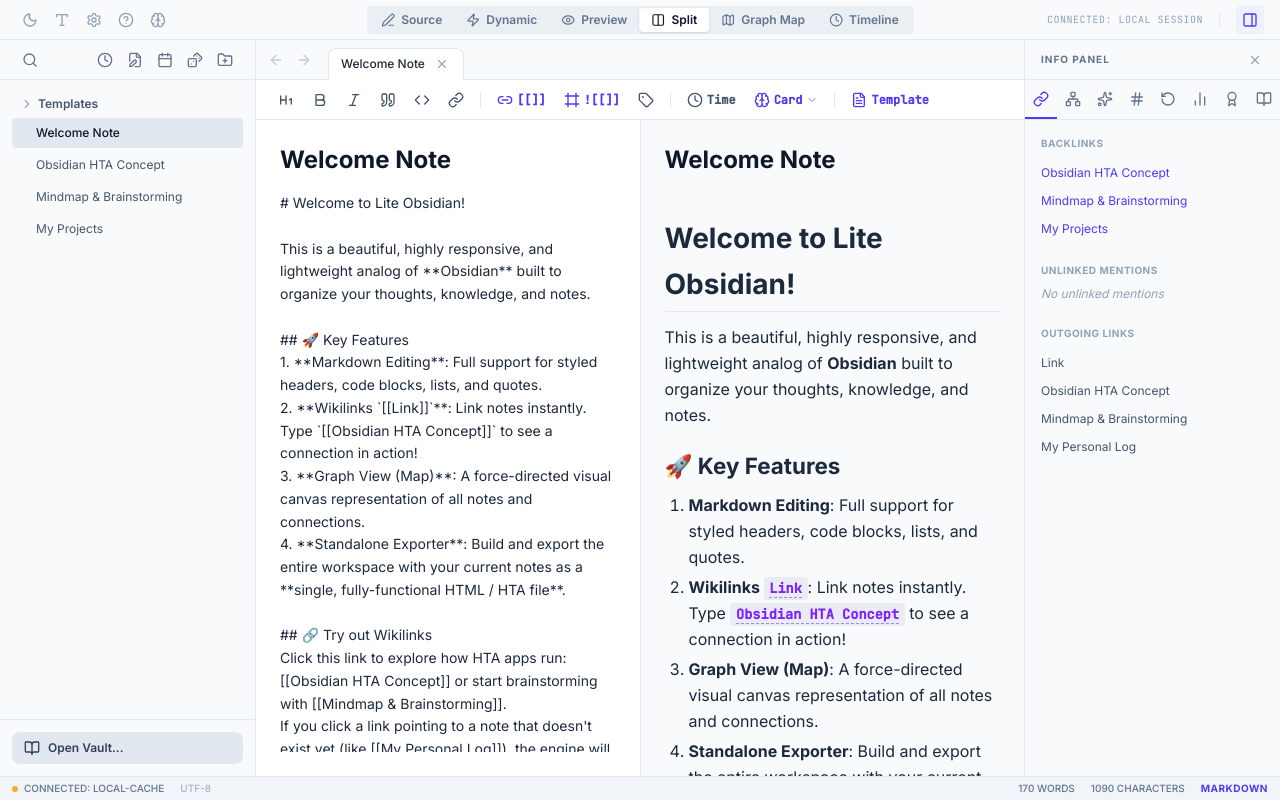
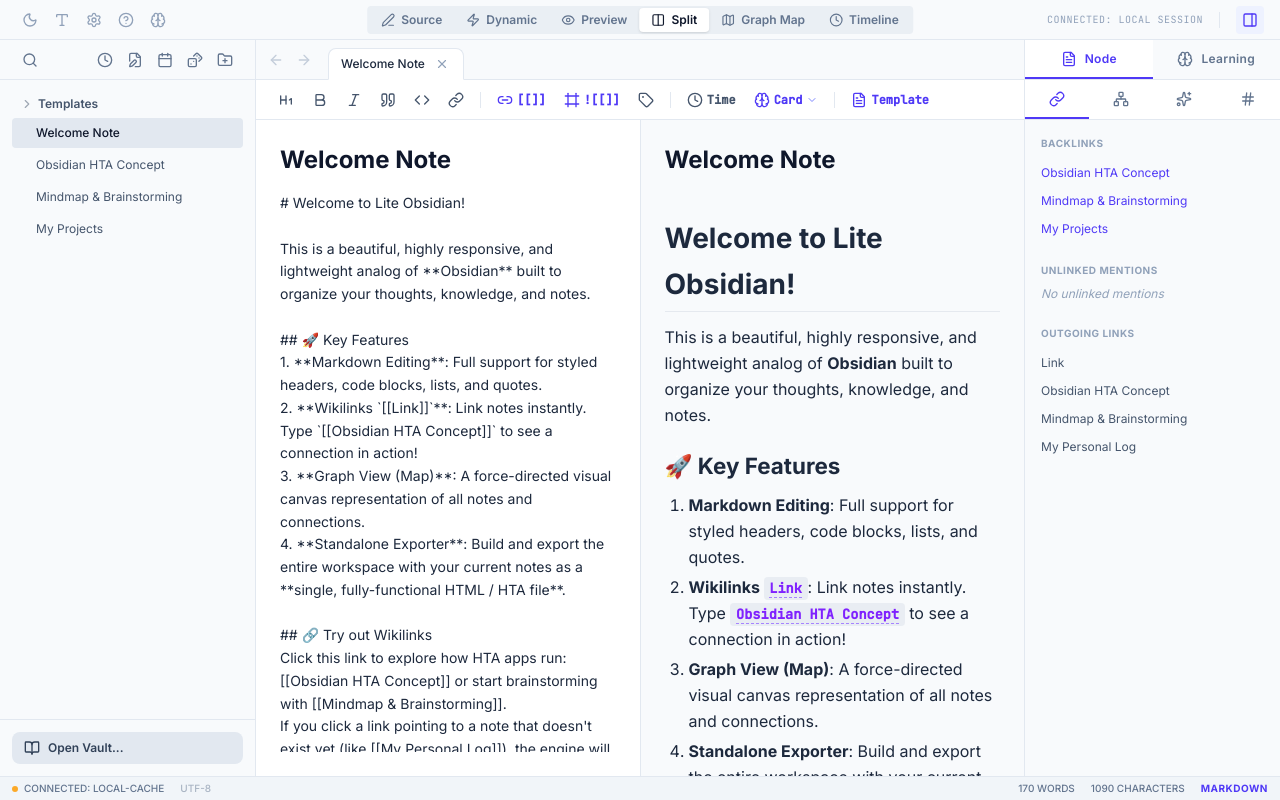
Before and after one commit to yoda887/LightObsidian, a React (Vite) app: page / in a window 1280 px wide. Both pictures are taken after a click on the button 1250 px from the left and 19 px from the top of the page. Built offline with nearby package versions, Linux system fonts and the light colour scheme.

Commit message:
feat(ui): split right sidebar tabs into Node and Learning sections, replace Infopanel header

```diff
--- a/src/components/RightSidebar.tsx
+++ b/src/components/RightSidebar.tsx
@@ -1,6 +1,6 @@
 import { useState, useMemo, useEffect } from "react";
 import { Note } from "../types";
-import { Link, Hash, X, Sparkles, RotateCcw, Check, FileText, Network, BarChart2, Award, BookOpen } from "lucide-react";
+import { Link, Hash, X, Sparkles, RotateCcw, Check, FileText, Network, BarChart2, Award, BookOpen, Brain } from "lucide-react";
 import { Flashcard, extractFlashcards } from "../flashcards";
 import { splitFrontmatter, parseYamlMetadata, updateYamlMetadata } from "../utils";
 
@@ -34,6 +34,13 @@
   const [activeTab, setActiveTab] = useState<"links" | "tags" | "context" | "focus" | "graph" | "stats" | "skills" | "reading">(initialTab || "links");
   const [selectedTag, setSelectedTag] = useState<string | null>(null);
   const [hoveredNodeId, setHoveredNodeId] = useState<string | null>(null);
+
+  const isLearningTab = ["focus", "stats", "skills", "reading"].includes(activeTab);
+
+  const setMainTab = (tab: "node" | "learning") => {
+    if (tab === "node" && isLearningTab) setActiveTab("links");
+    if (tab === "learning" && !isLearningTab) setActiveTab("reading");
+  };
 
   // Sync tab with initialTab prop when it changes
   useEffect(() => {
@@ -349,72 +356,100 @@
 
   return (
     <aside className="w-64 bg-slate-50 dark:bg-zinc-950 border-l border-slate-200 dark:border-zinc-800 flex flex-col shrink-0 h-full">
-      {/* Header */}
-      <div className="h-10 flex items-center justify-between px-3 border-b border-slate-200 dark:border-zinc-800 shrink-0 bg-slate-50 dark:bg-zinc-900">
-        <span className="text-[10px] font-bold text-slate-500 dark:text-zinc-400 uppercase tracking-widest pl-1">
-          Info Panel
-        </span>
+      {/* Main Tabs (Node vs Learning) */}
+      <div className="h-10 flex border-b border-slate-200 dark:border-zinc-800 shrink-0 bg-slate-50 dark:bg-zinc-900">
         <button
-          onClick={onClose}
-          className="p-1.5 text-slate-400 hover:text-slate-600 dark:hover:text-zinc-200 hover:bg-slate-200 dark:hover:bg-zinc-800 rounded transition-colors cursor-pointer"
-          title="Close panel"
+          onClick={() => setMainTab('node')}
+          className={`flex-1 flex items-center justify-center gap-2 h-full transition-colors font-semibold text-xs tracking-wide cursor-pointer ${
+            !isLearningTab
+              ? 'text-indigo-600 dark:text-indigo-400 bg-white dark:bg-zinc-950 border-b-2 border-indigo-600 dark:border-indigo-400'
+              : 'text-slate-500 dark:text-zinc-400 hover:text-slate-700 dark:hover:text-zinc-300 bg-transparent border-b-2 border-transparent'
+          }`}
         >
-          <X className="w-3.5 h-3.5" />
+          <FileText className="w-4 h-4" />
+          Node
+        </button>
+        <button
+          onClick={() => setMainTab('learning')}
+          className={`flex-1 flex items-center justify-center gap-2 h-full transition-colors font-semibold text-xs tracking-wide cursor-pointer ${
+            isLearningTab
+              ? 'text-rose-600 dark:text-rose-400 bg-white dark:bg-zinc-950 border-b-2 border-rose-600 dark:border-rose-400'
+              : 'text-slate-500 dark:text-zinc-400 hover:text-slate-700 dark:hover:text-zinc-300 bg-transparent border-b-2 border-transparent'
+          }`}
+        >
+          <Brain className="w-4 h-4" />
+          Learning
         </button>
       </div>
 
-      {/* Tabs */}
-      <div className="flex border-b border-slate-200 dark:border-zinc-800 shrink-0 h-10">
+      {/* Sub Tabs */}
+      <div className="flex border-b border-slate-200 dark:border-zinc-800 shrink-0 h-10 bg-white dark:bg-zinc-950">
+        {!isLearningTab ? (
+          <>
             <button
-          onClick={() => setActiveTab("links")}
+              onClick={() => setActiveTab('links')}
               className={`flex-1 flex items-center justify-center h-full transition-colors cursor-pointer ${
-            activeTab === "links"
-              ? "text-indigo-600 dark:text-indigo-400 border-b-2 border-indigo-600 dark:border-indigo-400"
-              : "text-slate-500 dark:text-zinc-400 hover:text-slate-700 dark:hover:text-zinc-300 border-b-2 border-transparent"
+                activeTab === 'links'
+                  ? 'text-indigo-600 dark:text-indigo-400 border-b-2 border-indigo-600 dark:border-indigo-400'
+                  : 'text-slate-500 dark:text-zinc-400 hover:text-slate-700 dark:hover:text-zinc-300 border-b-2 border-transparent'
               }`}
               title="Links (Backlinks & Outgoing)"
             >
               <Link className="w-4 h-4" />
             </button>
             <button
-          onClick={() => setActiveTab("graph")}
+              onClick={() => setActiveTab('graph')}
               className={`flex-1 flex items-center justify-center h-full transition-colors cursor-pointer ${
-            activeTab === "graph"
-              ? "text-indigo-600 dark:text-indigo-400 border-b-2 border-indigo-600 dark:border-indigo-400"
-              : "text-slate-500 dark:text-zinc-400 hover:text-slate-700 dark:hover:text-zinc-300 border-b-2 border-transparent"
+                activeTab === 'graph'
+                  ? 'text-indigo-600 dark:text-indigo-400 border-b-2 border-indigo-600 dark:border-indigo-400'
+                  : 'text-slate-500 dark:text-zinc-400 hover:text-slate-700 dark:hover:text-zinc-300 border-b-2 border-transparent'
               }`}
               title="Local Graph View (Локальный граф)"
             >
               <Network className="w-4 h-4" />
             </button>
             <button
-          onClick={() => setActiveTab("context")}
+              onClick={() => setActiveTab('context')}
               className={`flex-1 flex items-center justify-center h-full transition-colors cursor-pointer ${
-            activeTab === "context"
-              ? "text-indigo-600 dark:text-indigo-400 border-b-2 border-indigo-600 dark:border-indigo-400"
-              : "text-slate-500 dark:text-zinc-400 hover:text-slate-700 dark:hover:text-zinc-300 border-b-2 border-transparent"
+                activeTab === 'context'
+                  ? 'text-indigo-600 dark:text-indigo-400 border-b-2 border-indigo-600 dark:border-indigo-400'
+                  : 'text-slate-500 dark:text-zinc-400 hover:text-slate-700 dark:hover:text-zinc-300 border-b-2 border-transparent'
               }`}
               title="Context & Suggestions"
             >
               <Sparkles className="w-4 h-4" />
             </button>
             <button
-          onClick={() => setActiveTab("tags")}
+              onClick={() => setActiveTab('tags')}
               className={`flex-1 flex items-center justify-center h-full transition-colors cursor-pointer ${
-            activeTab === "tags"
-              ? "text-indigo-600 dark:text-indigo-400 border-b-2 border-indigo-600 dark:border-indigo-400"
-              : "text-slate-500 dark:text-zinc-400 hover:text-slate-700 dark:hover:text-zinc-300 border-b-2 border-transparent"
+                activeTab === 'tags'
+                  ? 'text-indigo-600 dark:text-indigo-400 border-b-2 border-indigo-600 dark:border-indigo-400'
+                  : 'text-slate-500 dark:text-zinc-400 hover:text-slate-700 dark:hover:text-zinc-300 border-b-2 border-transparent'
               }`}
               title="Tags Explorer"
             >
               <Hash className="w-4 h-4" />
             </button>
+          </>
+        ) : (
+          <>
             <button
-          onClick={() => setActiveTab("focus")}
+              onClick={() => setActiveTab('reading')}
               className={`flex-1 flex items-center justify-center h-full transition-colors cursor-pointer ${
-            activeTab === "focus"
-              ? "text-indigo-600 dark:text-indigo-400 border-b-2 border-indigo-600 dark:border-indigo-400"
-              : "text-slate-500 dark:text-zinc-400 hover:text-slate-700 dark:hover:text-zinc-300 border-b-2 border-transparent"
+                activeTab === 'reading'
+                  ? 'text-rose-600 dark:text-rose-400 border-b-2 border-rose-600 dark:border-rose-400'
+                  : 'text-slate-500 dark:text-zinc-400 hover:text-slate-700 dark:hover:text-zinc-300 border-b-2 border-transparent'
+              }`}
+              title="Reading Queue (Очередь чтения)"
+            >
+              <BookOpen className="w-4 h-4" />
+            </button>
+            <button
+              onClick={() => setActiveTab('focus')}
+              className={`flex-1 flex items-center justify-center h-full transition-colors cursor-pointer ${
+                activeTab === 'focus'
+                  ? 'text-rose-600 dark:text-rose-400 border-b-2 border-rose-600 dark:border-rose-400'
+                  : 'text-slate-500 dark:text-zinc-400 hover:text-slate-700 dark:hover:text-zinc-300 border-b-2 border-transparent'
               }`}
               title="Focus Queue (Работа над ошибками)"
             >
@@ -426,39 +461,31 @@
               </div>
             </button>
             <button
-          onClick={() => setActiveTab("stats")}
+              onClick={() => setActiveTab('stats')}
               className={`flex-1 flex items-center justify-center h-full transition-colors cursor-pointer ${
-            activeTab === "stats"
-              ? "text-indigo-600 dark:text-indigo-400 border-b-2 border-indigo-600 dark:border-indigo-400"
-              : "text-slate-500 dark:text-zinc-400 hover:text-slate-700 dark:hover:text-zinc-300 border-b-2 border-transparent"
+                activeTab === 'stats'
+                  ? 'text-rose-600 dark:text-rose-400 border-b-2 border-rose-600 dark:border-rose-400'
+                  : 'text-slate-500 dark:text-zinc-400 hover:text-slate-700 dark:hover:text-zinc-300 border-b-2 border-transparent'
               }`}
               title="Study Statistics & Heatmap (Статистика)"
             >
               <BarChart2 className="w-4 h-4" />
             </button>
             <button
-          onClick={() => setActiveTab("skills")}
+              onClick={() => setActiveTab('skills')}
               className={`flex-1 flex items-center justify-center h-full transition-colors cursor-pointer ${
-            activeTab === "skills"
-              ? "text-indigo-600 dark:text-indigo-400 border-b-2 border-indigo-600 dark:border-indigo-400"
-              : "text-slate-500 dark:text-zinc-400 hover:text-slate-700 dark:hover:text-zinc-300 border-b-2 border-transparent"
+                activeTab === 'skills'
+                  ? 'text-rose-600 dark:text-rose-400 border-b-2 border-rose-600 dark:border-rose-400'
+                  : 'text-slate-500 dark:text-zinc-400 hover:text-slate-700 dark:hover:text-zinc-300 border-b-2 border-transparent'
               }`}
               title="Skill Tree (Дерево навыков)"
             >
               <Award className="w-4 h-4" />
             </button>
-        <button
-          onClick={() => setActiveTab("reading")}
-          className={`flex-1 flex items-center justify-center h-full transition-colors cursor-pointer ${
-            activeTab === "reading"
-              ? "text-indigo-600 dark:text-indigo-400 border-b-2 border-indigo-600 dark:border-indigo-400"
-              : "text-slate-500 dark:text-zinc-400 hover:text-slate-700 dark:hover:text-zinc-300 border-b-2 border-transparent"
-          }`}
-          title="Reading Queue (Инкрементальное чтение)"
-        >
-          <BookOpen className="w-4 h-4" />
-        </button>
+          </>
+        )}
       </div>
+
 
       {/* Content */}
       <div className="flex-1 overflow-y-auto p-4 space-y-6">
```
Lines whose indentation alone changed are shown as unchanged.
